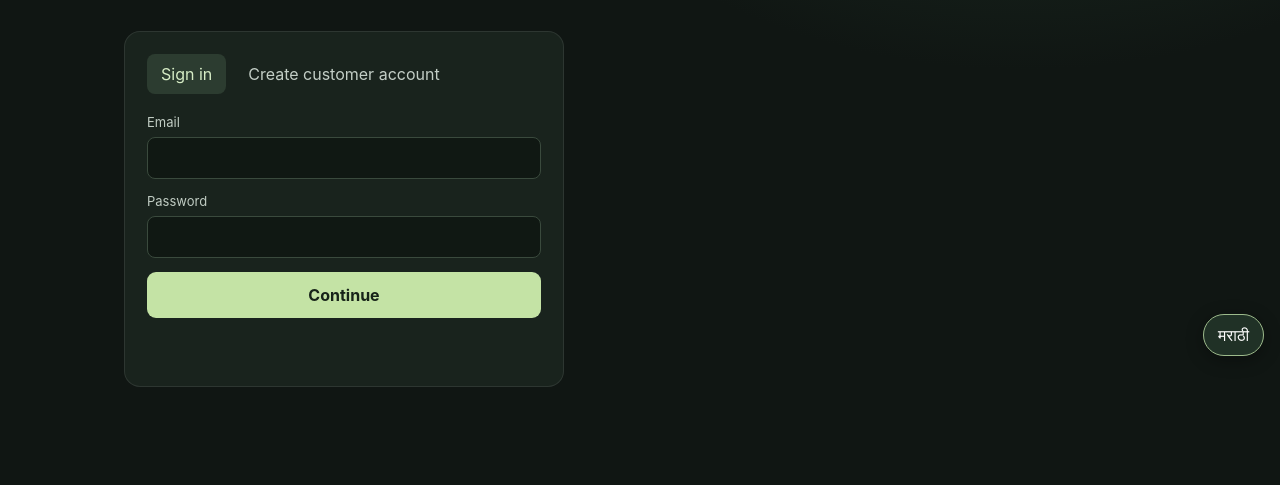
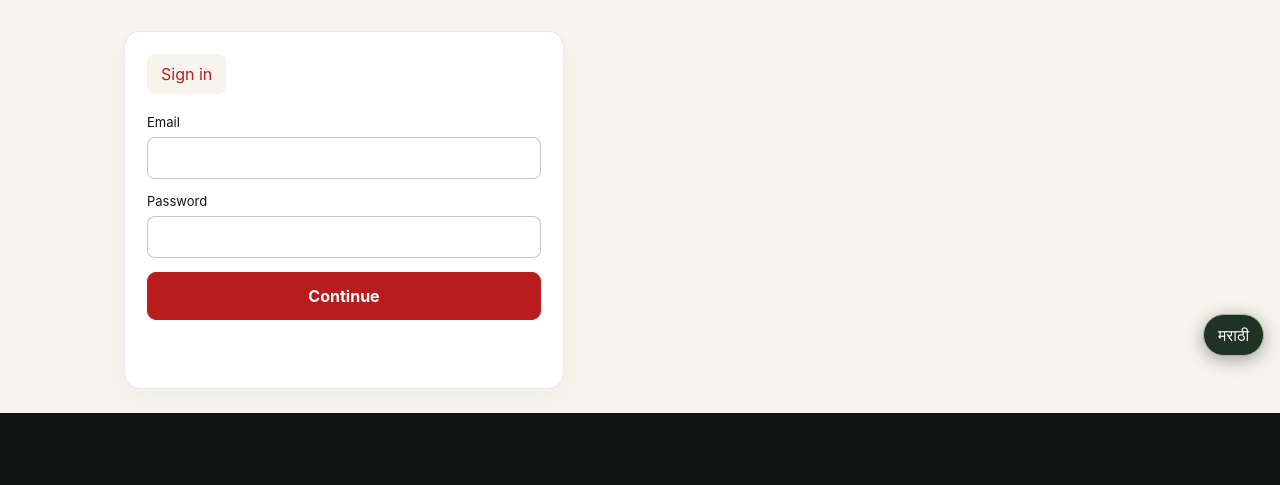
Before and after one commit to marathiqahub/barberpro-ai-crm, a website: page public/workspace.html in a window 1280 px wide. Shown: the part 428-913 px from the top of the page. Drawn offline with Linux system fonts and the light colour scheme.

Commit message:
Apply Classic Barber palette to workspace.html

```diff
--- a/public/workspace.html
+++ b/public/workspace.html
@@ -1,4 +1,4 @@
 <!doctype html>
-<html lang="en"><head><meta charset="utf-8"><meta name="viewport" content="width=device-width,initial-scale=1"><meta name="theme-color" content="#101613"><title>BarberPro — Workspace</title><link rel="stylesheet" href="/app.css"></head>
+<html lang="en"><head><meta charset="utf-8"><meta name="viewport" content="width=device-width,initial-scale=1"><meta name="theme-color" content="#141414"><title>BarberPro — Workspace</title><link rel="stylesheet" href="/app.css"><link rel="stylesheet" href="/palette.css"></head>
 <body><header class="top"><a class="brand" href="/">✂ BarberPro <span>AI CRM</span></a><nav><a href="/app?view=customer">Customer</a><a href="/app?view=barber">Barber</a><a href="/app?view=admin">Admin</a></nav><button id="logout" class="ghost">Sign out</button></header>
 <main id="app"><section class="welcome"><p class="eyebrow">BARBERPRO WORKSPACE</p><h1>One platform.<br><em>Every chair.</em></h1><p>Sign in to open your role-based workspace.</p><div class="auth card"><div class="tabs"><button data-auth="login" class="active">Sign in</button><button data-auth="register">Create customer account</button></div><form id="auth-form"><label id="name-wrap" hidden>Name<input name="name" autocomplete="name"></label><label>Email<input name="email" type="email" required autocomplete="username"></label><label>Password<input name="password" type="password" minlength="12" required autocomplete="current-password"></label><button class="primary" type="submit">Continue</button></form><p id="notice" role="status"></p></div></section></main><script src="https://checkout.razorpay.com/v1/checkout.js" defer></script><script src="/app.js" defer></script><script src="/i18n.js" defer></script><script src="/booking-assistant.js" defer></script><script src="/admin-payroll.js" defer></script><script src="/admin-messaging.js" defer></script><script src="/customer-comms.js" defer></script><script src="/barber-payroll.js" defer></script></body></html>
```
